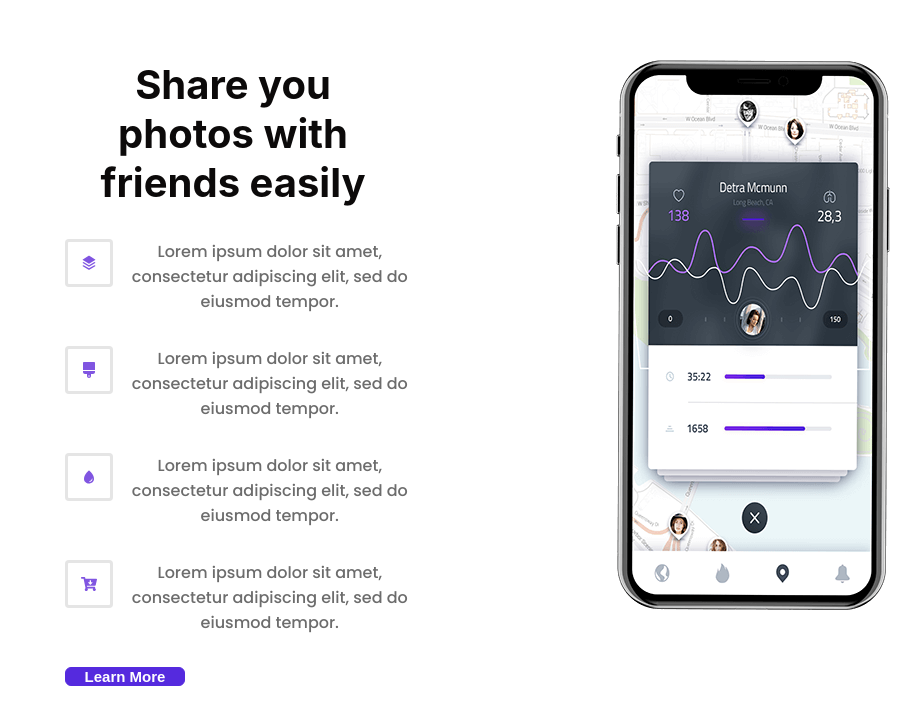
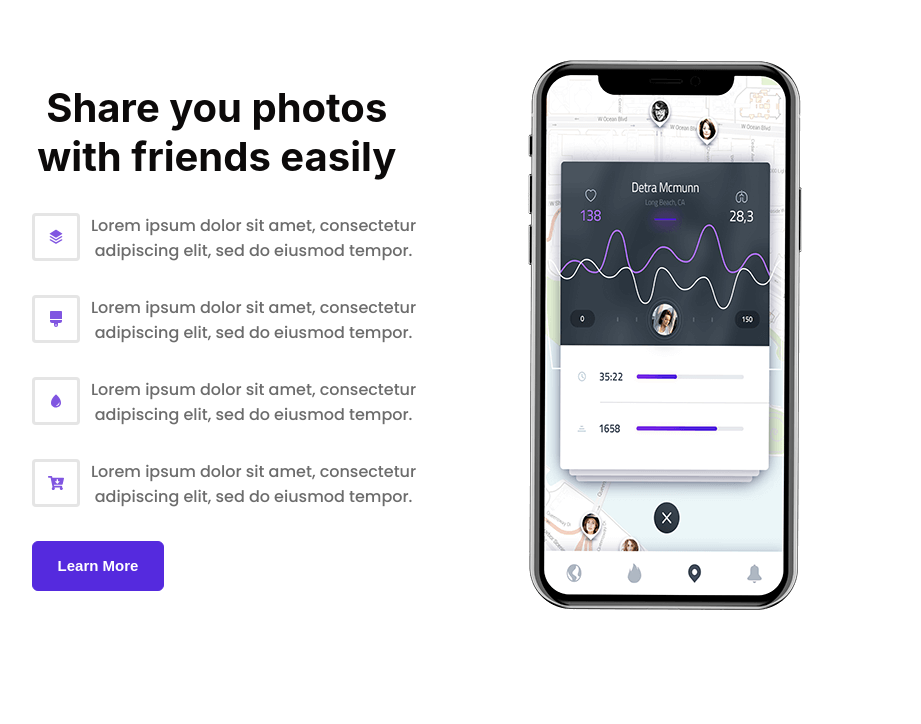
Before and after one commit to Lara-Jalloul/basma_react_part2, a React (Create React App) app in the folder front/: page / in a window 1280 px wide. Shown: the part 2440-3164 px from the top of the page, without its empty margins (175-1096 px from the left). After the commit the page ends 3102 px from the top, so only its background shows below. Built offline with nearby package versions, Linux system fonts and the light colour scheme.

Commit message:
update the share box

```diff
--- /dev/null
+++ b/front/src/components/Share/Data/Data.css
@@ -0,0 +1,51 @@
+.share-title {
+  font-weight: bold;
+  width: 70%;
+  margin-left: 2rem;
+  font-size: 20px;
+  color: #0c0a0a;
+  margin-bottom: 2rem;
+}
+
+.share-icons {
+  color: #8055e1;
+  border-radius: 4px;
+  border: 3px solid rgba(0 0 0 / 10%);
+  background: white;
+  width: 3rem;
+  height: 3rem;
+  display: flex;
+  align-items: center;
+  justify-content: center;
+  cursor: pointer;
+}
+
+.share-left ul li p {
+  color: #6c6c6c;
+  width: 70%;
+  align-items: center;
+}
+
+.share-left ul li {
+  display: flex;
+  flex-direction: row;
+  margin-bottom: 2rem;
+}
+
+.share-left ul {
+  margin-left: 2rem;
+}
+
+.share-button {
+  background-color: #552ade;
+  cursor: pointer;
+  font-weight: bold;
+  width: 25%;
+  height: 9%;
+  border-radius: 6px;
+  border: 1px solid #552ade;
+  font-size: 15px;
+  text-align: center;
+  margin-left: 2rem;
+  color: white;
+}
--- /dev/null
+++ b/front/src/components/Share/Data/Data.js
@@ -0,0 +1,57 @@
+import React from "react";
+import { RiStackFill } from "react-icons/ri";
+import { FaBrush } from "react-icons/fa";
+import { IoIosWater } from "react-icons/io";
+import { FaCartArrowDown } from "react-icons/fa";
+import "./Data.css";
+
+function Data() {
+  return (
+    <>
+      <div className="share-title">
+        <h1>Share you photos with friends easily</h1>
+      </div>
+      <ul>
+        <li>
+          <div className="share-icons">
+            <RiStackFill />
+          </div>
+          <p>
+            Lorem ipsum dolor sit amet, consectetur adipiscing elit, sed do
+            eiusmod tempor.
+          </p>
+        </li>
+        <li>
+          <div className="share-icons">
+            <FaBrush />
+          </div>
+          <p>
+            Lorem ipsum dolor sit amet, consectetur adipiscing elit, sed do
+            eiusmod tempor.
+          </p>
+        </li>
+        <li>
+          <div className="share-icons">
+            <IoIosWater />
+          </div>
+          <p>
+            Lorem ipsum dolor sit amet, consectetur adipiscing elit, sed do
+            eiusmod tempor.
+          </p>
+        </li>
+        <li>
+          <div className="share-icons">
+            <FaCartArrowDown />
+          </div>
+          <p>
+            Lorem ipsum dolor sit amet, consectetur adipiscing elit, sed do
+            eiusmod tempor.
+          </p>
+        </li>
+      </ul>
+      <button className="share-button">Learn More</button>
+    </>
+  );
+}
+
+export default Data;
--- a/front/src/components/Share/Share.css
+++ b/front/src/components/Share/Share.css
@@ -6,7 +6,6 @@
 .share-box {
   padding: 3rem;
   width: 90%;
-  margin: auto;
   display: flex;
   justify-content: center;
 }
@@ -14,62 +13,6 @@
 .share-left {
   display: flex;
   flex-direction: column;
-  margin-left: 6rem;
+  justify-content: center;
   width: 50%;
 }
-
-.share-title {
-  font-weight: bold;
-  width: 70%;
-  margin-left: 2rem;
-  font-size: 20px;
-  color: #0c0a0a;
-  margin-bottom: 2rem;
-}
-
-.share-right {
-  width: 50%;
-}
-
-.share-icons {
-  color: #8055e1;
-  border-radius: 4px;
-  border: 3px solid rgba(0 0 0 / 10%);
-  background: white;
-  width: 3rem;
-  height: 3rem;
-  display: flex;
-  align-items: center;
-  justify-content: center;
-  cursor: pointer;
-}
-
-.share-left ul li p {
-  color: #6c6c6c;
-  width: 70%;
-  align-items: center;
-}
-
-.share-left ul li {
-  display: flex;
-  flex-direction: row;
-  margin-bottom: 2rem;
-}
-
-.share-left ul {
-  margin-left: 2rem;
-}
-
-.share-button {
-  background-color: #552ade;
-  cursor: pointer;
-  font-weight: bold;
-  width: 25%;
-  height: 9%;
-  border-radius: 6px;
-  border: 1px solid #552ade;
-  font-size: 15px;
-  text-align: center;
-  margin-left: 2rem;
-  color: white;
-}
--- a/front/src/components/Share/Share.js
+++ b/front/src/components/Share/Share.js
@@ -1,10 +1,7 @@
 import React from "react";
 import thumb2 from "../../assets/thumb-2.png";
-import { RiStackFill } from "react-icons/ri";
-import { FaBrush } from "react-icons/fa";
-import { IoIosWater } from "react-icons/io";
-import { FaCartArrowDown } from "react-icons/fa";
 import "./Share.css";
+import Data from '../Share/Data/Data';
 
 function Share() {
   return (
@@ -12,48 +9,7 @@ function Share() {
       <div className="container-share">
         <div className="share-box">
           <div className="share-left">
-            <div className="share-title">
-              <h1>Share you photos with friends easily</h1>
-            </div>
-            <ul>
-              <li>
-                <div className="share-icons">
-                  <RiStackFill />
-                </div>
-                <p>
-                  Lorem ipsum dolor sit amet, consectetur adipiscing elit, sed
-                  do eiusmod tempor.
-                </p>
-              </li>
-              <li>
-                <div className="share-icons">
-                  <FaBrush />
-                </div>
-                <p>
-                  Lorem ipsum dolor sit amet, consectetur adipiscing elit, sed
-                  do eiusmod tempor.
-                </p>
-              </li>
-              <li>
-                <div className="share-icons">
-                  <IoIosWater />
-                </div>
-                <p>
-                  Lorem ipsum dolor sit amet, consectetur adipiscing elit, sed
-                  do eiusmod tempor.
-                </p>
-              </li>
-              <li>
-                <div className="share-icons">
-                  <FaCartArrowDown />
-                </div>
-                <p>
-                  Lorem ipsum dolor sit amet, consectetur adipiscing elit, sed
-                  do eiusmod tempor.
-                </p>
-              </li>
-            </ul>
-            <button className="share-button">Learn More</button>
+            <Data />
           </div>
           <div className="share-right">
             <img src={thumb2} alt="" />
```
